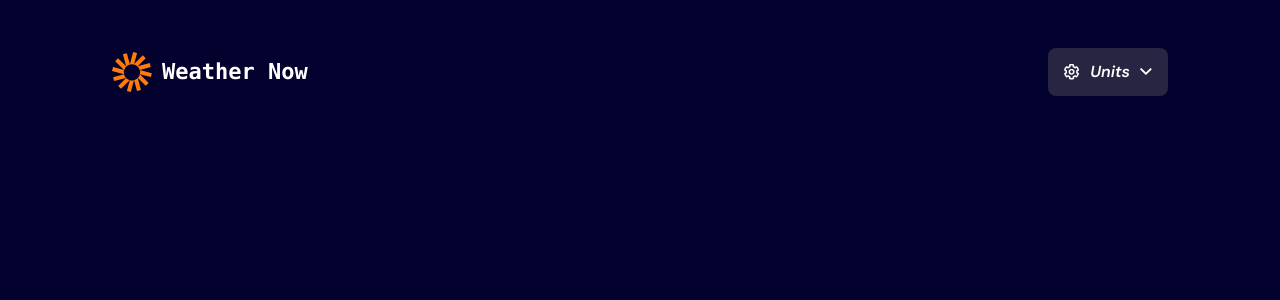
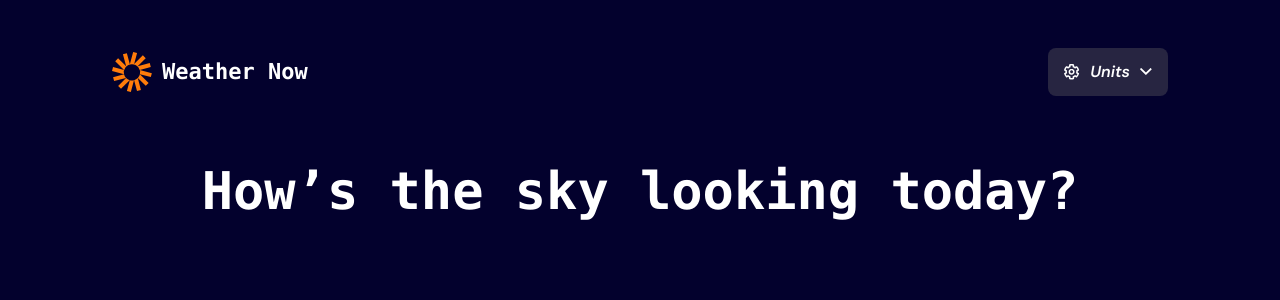
Before and after one commit to nofuenterr/weather-now, a React (Vite) app: page / in a window 1280 px wide. Shown: the top 300 px of the page. Built offline with nearby package versions, Linux system fonts and the light colour scheme; a web font is replaced by a local one.

Commit message:
feat: add title paragraph to App component

```diff
--- a/src/App.tsx
+++ b/src/App.tsx
@@ -4,6 +4,9 @@ function App() {
 	return (
 		<div className="grid gap-12 px-4 pt-4 pb-12 md:px-6 md:pt-6 md:pb-20 lg:gap-16 lg:px-28 lg:pt-12">
 			<Header />
+			<p className="font-header text-center text-[3.25rem] font-bold text-balance">
+				How’s the sky looking today?
+			</p>
 		</div>
 	);
 }
```
